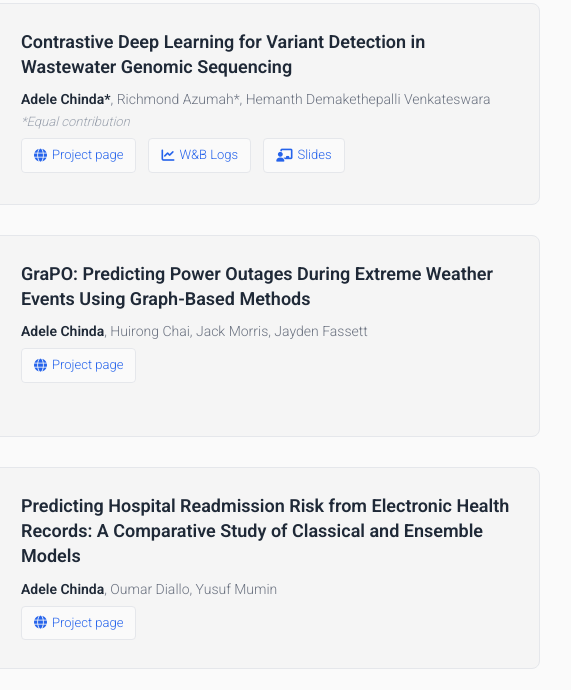
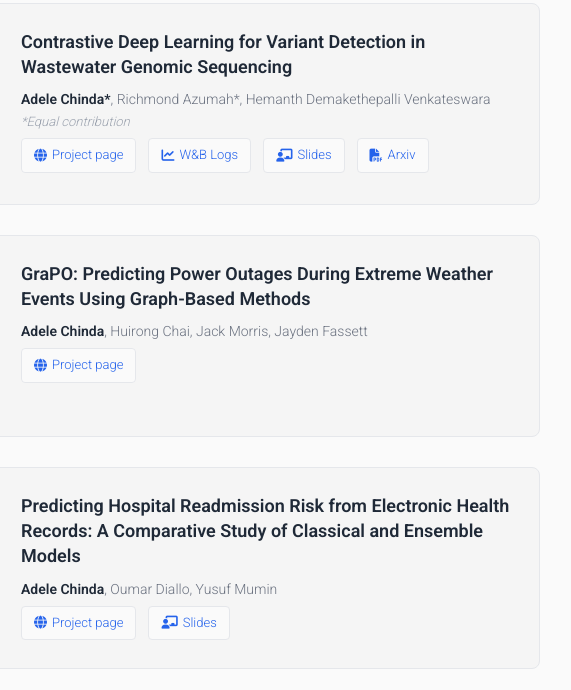
Before and after one commit to arrdel/portfolio, a plain HTML site: page index.html in a window 1280 px wide. Shown: the part 789-1479 px from the top of the page, 660-1231 px from the left. Drawn offline with Linux system fonts and the light colour scheme.

Commit message:
Add arXiv link

```diff
--- a/index.html
+++ b/index.html
@@ -202,9 +202,15 @@
                     class="fas fa-chart-line"></i> W&B Logs</a>
                 <a href="https://docs.google.com/presentation/d/1PDNrMdP7XP-Nsu4ky4-fKPafyjr1P7agbxPLadzacz8/edit?slide=id.p#slide=id.p"
                   target="_blank"><i class="fas fa-chalkboard-teacher"></i> Slides</a>
+                <a href="https://arxiv.org/abs/2512.03158" target="_blank"><i class="fa-solid fa-file-pdf"></i>Arxiv</a>
               </div>
             </div>
           </div>
+
+
+
+
+
 
 
           <!-- Projects 1 -->
@@ -235,6 +241,8 @@
                           <a href="#" target="_blank"><i class="fa-brands fa-github"></i> Code</a> -->
                 <a href="https://arrdel.github.io/patient-readmission-prediction/" target="_blank"><i
                     class="fa-solid fa-globe"></i>Project page</a>
+                <a href="https://docs.google.com/presentation/d/1vqpF6zfkh1SBJUwnyQhHfGGrLSJdJ21kZCdQbvuo1Ig/edit?usp=sharing"
+                  target="_blank"><i class="fas fa-chalkboard-teacher"></i> Slides</a>
               </div>
             </div>
           </div>
```
